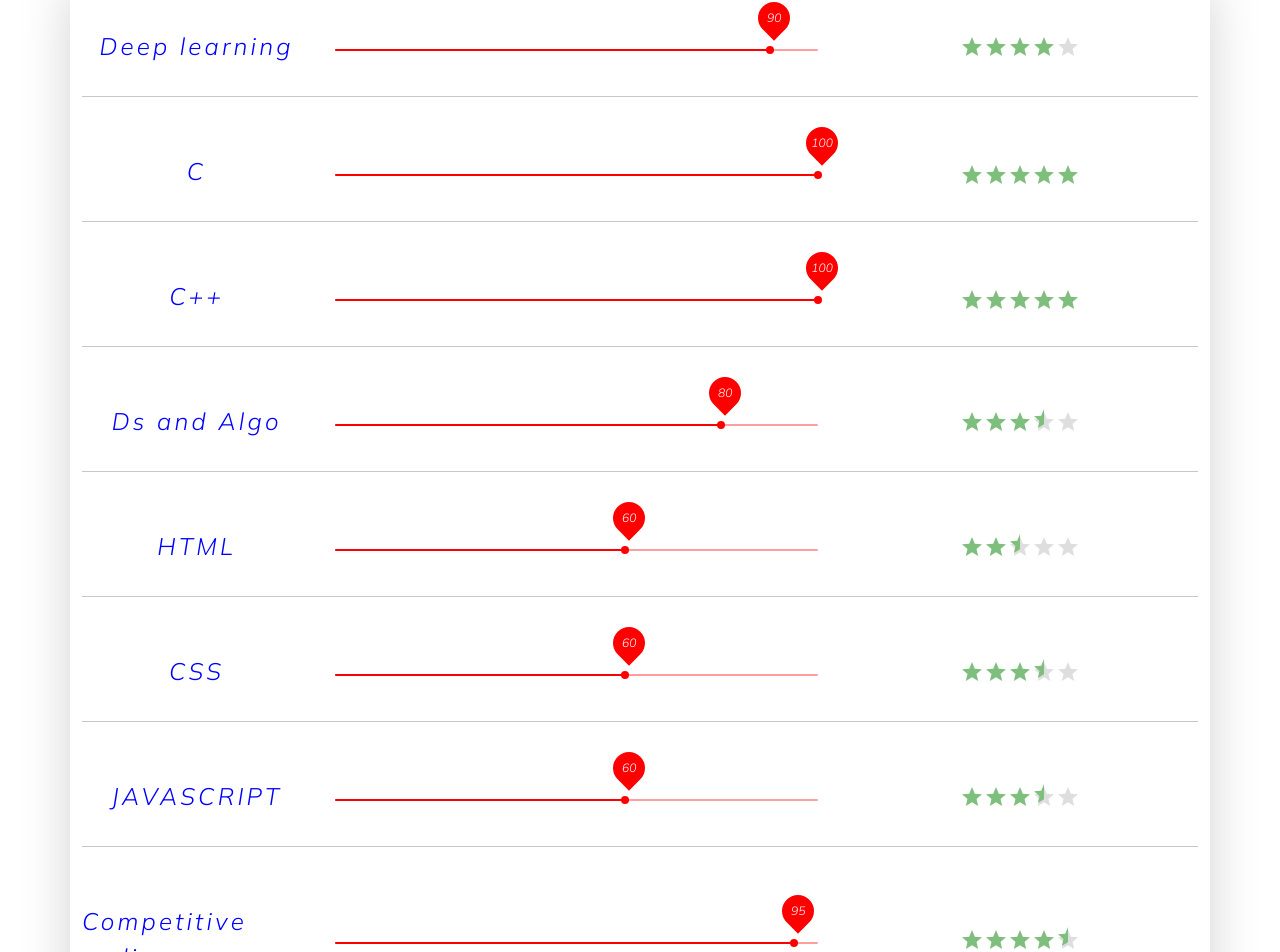
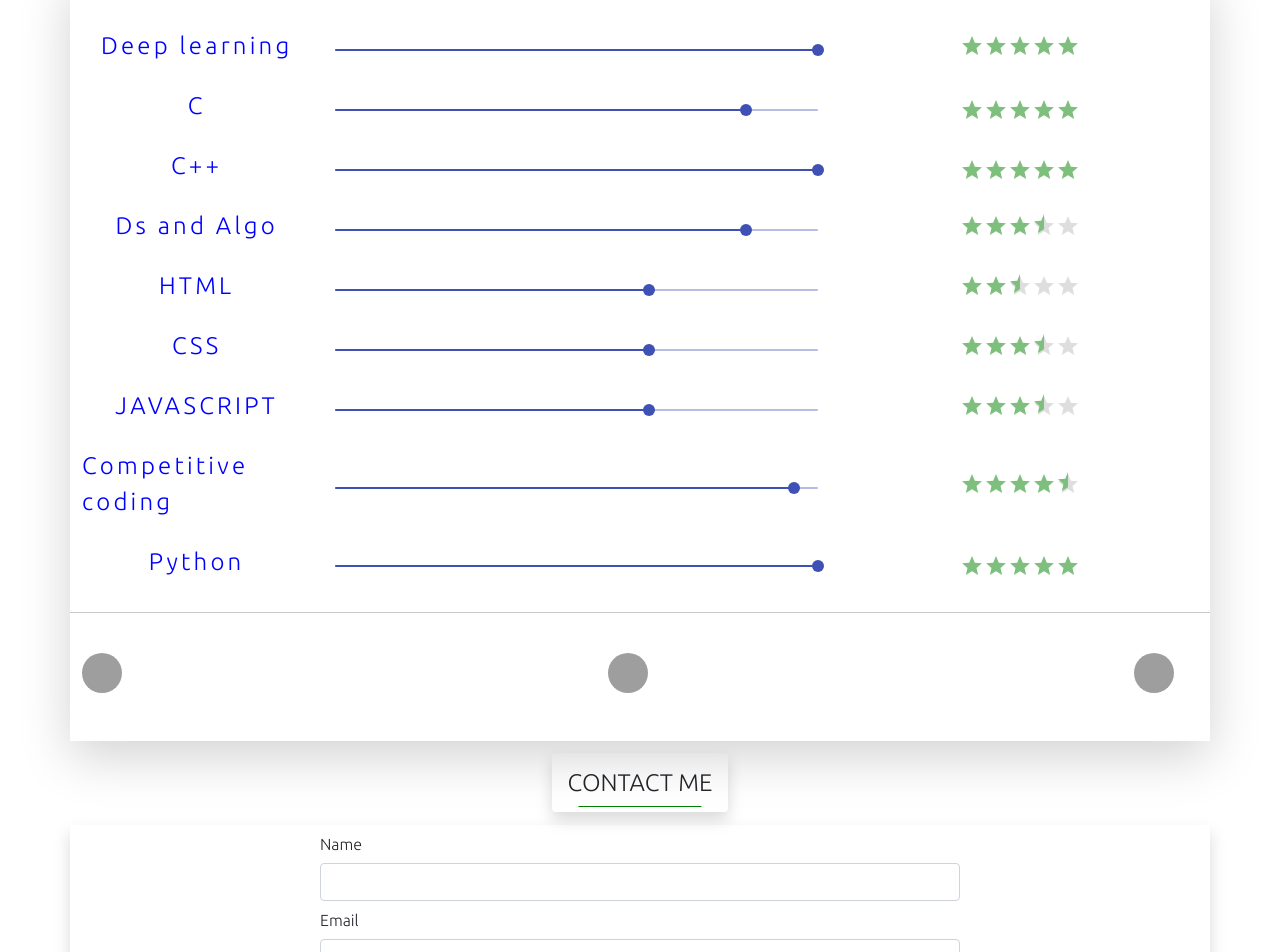
Before and after one commit to Tejas-r281/Own-portfolio, a React (Create React App) app: page / in a window 1280 px wide. Shown: the part 1489-2441 px from the top of the page. Built offline with nearby package versions, Linux system fonts and the light colour scheme; grey boxes are pictures that could not be loaded.

Commit message:
animation add

```diff
--- a/public/index.html
+++ b/public/index.html
@@ -21,6 +21,7 @@
   <body>
     <noscript>You need to enable JavaScript to run this app.</noscript>
     <div id="root"></div>
+    <!-- <script defer src="../src/Java.jsx"></script> -->
     <script src="https://code.jquery.com/jquery-1.10.1.js" integrity="sha256-663tSdtipgBgyqJXfypOwf9ocmvECGG8Zdl3q+tk+n0=" crossorigin="anonymous"></script>
   </body>
 </html>
--- /dev/null
+++ b/src/All.jsx
@@ -0,0 +1,16 @@
+document.addEventListener("DOMContentLoaded",function(event){
+    const content= document.querySelectorAll('.a');
+    console.log(content);
+    window.addEventListener('scroll',(e)=>{
+        content.forEach((element)=>{
+            // console.log(element);
+            // var ans= element.classList.contains('header');
+            // console.log(ans);
+            if(element.autofocus)
+            {
+                console.log(element);
+            }
+
+        })
+    })
+});
--- a/src/App.jsx
+++ b/src/App.jsx
@@ -6,9 +6,10 @@ import Projects from './Projects';
 import About from "./About";
 import Footer from './Footer';
 import "./Public.css";
-import "./Java";
+
 import Home from "./Home";
-import Contact from './Contact'
+import Contact from './Contact';
+import Test from "./Test";
 
 // import { Redirect, Route, Switch } from 'react-router-dom';
 // import Home from './Home';
@@ -20,20 +21,23 @@ function App() {
     <div className="a">
       <Navbar />
       </div>
-      <div className="b">
+      <div className="a">
       <Home />
       </div>
-      <div className="c">
+      <div className="a">
       <About />
       </div>
-      <div className="d">
+      <div className="a">
       <Skills />
       </div>
       {/* <Education /> */}
-      <div className="e">
+      <div className="a">
       <Contact />
       </div>
-      <div className="f">
+      {/* <div className="a container">
+        <Test/>
+      </div> */}
+      <div className="a">
       <Footer />
       </div>
 
--- a/src/Contact.jsx
+++ b/src/Contact.jsx
@@ -8,28 +8,28 @@ function Contact() {
               <span className="rounded shadow p-3">Contact me</span>
             </div>
             <form className="container shadow d-flex justify-content-center flex-column align-items-center form  ">
-                <div class="row d-flex justify-content-center align-items-center flex-column  mb-3">
+                <div className="row d-flex justify-content-center align-items-center flex-column  mb-3">
                     <div className="col-12">
-                        <label for="inputEmail3" class="col-sm-2 col-form-label">Name</label>
-                        <div class="col ">
-                            <input type="text" class="form-control email" id="inputEmail3" autoComplete="off"  />
+                        <label htmlFor="inputEmail3" className="col-sm-2 col-form-label">Name</label>
+                        <div className="col ">
+                            <input type="text" className="form-control email" id="inputEmail3" autoComplete="off"  />
                         </div>
                     </div>
                     <div className="col-12">
-                        <label for="inputEmail3" class="col-sm-2 col-form-label">Email</label>
-                        <div class="col ">
-                            <input type="email" class="form-control email" id="inputEmail3" autoComplete="off" />
+                        <label htmlFor="inputEmail3" className="col-sm-2 col-form-label">Email</label>
+                        <div className="col ">
+                            <input type="email" className="form-control email" id="inputEmail3" autoComplete="off" />
                         </div>
                     </div>
                     <div className="col-12">
-                        <label for="inputEmail3" class="col-sm-2 col-form-label">Message</label>
-                        <div class="col ">
+                        <label htmlFor="inputEmail3" className="col-sm-2 col-form-label">Message</label>
+                        <div className="col ">
                            <textarea className="email h-75 rounded-3 p-2" name="" id="" cols="10" rows="10"></textarea>
                         </div>
                     </div>
                 </div>
 
-                <button type="submit" class="btn btn-primary submit mb-3">SUBMIT</button>
+                <button type="submit" className="btn btn-primary submit mb-3">SUBMIT</button>
             </form>
         </>
     )
--- a/src/Navbar.css
+++ b/src/Navbar.css
@@ -59,3 +59,20 @@
         /* height: auto; */
         /* color: yellow; */
   /* }  */
+  .spinner{
+      margin-left: 10px;
+      font-size: 40px;
+      color: red;
+      animation: spinners 2ms ease-in infinite ;
+      position: absolute;
+      /* opacity: .5; */
+  }
+  @keyframes spinners
+  {
+      0%{
+          transform: rotate(0deg);
+      }
+      100%{
+          transform: rotate(359deg);
+      }
+  }
--- a/src/Public.css
+++ b/src/Public.css
@@ -1,6 +1,6 @@
-@import url('https://fonts.googleapis.com/css2?family=Mulish:ital,wght@1,300&display=swap');
+@import url('https://fonts.googleapis.com/css2?family=Ubuntu:wght@300&display=swap');
 *{
     margin: 0;
     padding: 0;
-    font-family: 'Mulish', sans-serif;
+    font-family: 'Ubuntu', sans-serif;
 }
--- a/src/Skills.jsx
+++ b/src/Skills.jsx
@@ -10,12 +10,74 @@ import Slider from '@material-ui/core/Slider';
 import "./Skills.css";
 import Avatar from '@material-ui/core/Avatar';
 import Tooltip from '@material-ui/core/Tooltip';
+import useState from 'react';
 
 
 
+function valuetext(value) {
+    // console.log(value);
+    return `${value}°C`;
+}
+
 
 function Skills() {
+    // const [va,current]= useState(0);
+    const [counter, setCounter] = React.useState(0);
+    React.useEffect(() => {
+        const timer =
+            counter <= 100 && setInterval(() => setCounter(counter +5),.1);
+        return () => clearInterval(timer);
+    }, [counter]);
+    const [counter1, setCounter1] = React.useState(0);
+    React.useEffect(() => {
+        const timer =
+            counter1 <= 80 && setInterval(() => setCounter1(counter1 +5),.1);
+        return () => clearInterval(timer);
+    }, [counter1]);
+    const [counter2, setcounter2] = React.useState(0);
+    React.useEffect(() => {
+        const timer =
+            counter2 <= 100 && setInterval(() => setcounter2(counter2 +5),.1);
+        return () => clearInterval(timer);
+    }, [counter2]);
+    const [counter4, setcounter4] = React.useState(0);
+    React.useEffect(() => {
+        const timer =
+            counter4 <= 80 && setInterval(() => setcounter4(counter4 +5),.1);
+        return () => clearInterval(timer);
+    }, [counter4]);
+    const [counter5, setcounter5] = React.useState(0);
+    React.useEffect(() => {
+        const timer =
+            counter5 <= 60 && setInterval(() => setcounter5(counter5 +5),.1);
+        return () => clearInterval(timer);
+    }, [counter5]);
+    const [counter6, setcounter6] = React.useState(0);
+    React.useEffect(() => {
+        const timer =
+            counter6 <= 60 && setInterval(() => setcounter6(counter6 +5),.1);
+        return () => clearInterval(timer);
+    }, [counter6]);
+    const [counter7, setcounter7] = React.useState(0);
+    React.useEffect(() => {
+        const timer =
+            counter7 <= 60 && setInterval(() => setcounter7(counter7 +5),.1);
+        return () => clearInterval(timer);
+    }, [counter7]);
+    const [counter8, setcounter8] = React.useState(0);
+    React.useEffect(() => {
+        const timer =
+            counter8 <= 90 && setInterval(() => setcounter8(counter8 +5),.1);
+        return () => clearInterval(timer);
+    }, [counter8]);
+    const [counter9, setcounter9] = React.useState(0);
+    React.useEffect(() => {
+        const timer =
+            counter9 <= 100 && setInterval(() => setcounter9(counter +5),.1);
+        return () => clearInterval(timer);
+    }, [counter9]);
     return (
+
         <>
             <div className="heading m-5">
                 <span className="shadow pb-3 px-5 rounded" >Skills</span>
@@ -31,17 +93,24 @@ function Skills() {
                             </div>
                             <div className="col-8 d-flex justify-content-center align-items-center">
                                 <Slider
-                                    defaultValue={90} valueLabelDisplay="on" style={{ color: "red" }} disabled
+                                    className="raushan"
+                                    value={counter}
+                                    defaultValue={80}
+                                    getAriaValueText={valuetext}
+                                    step={10}
+                                    valueLabelDisplay={counter <= 100 ? "on" : "auto"}
+                                    aria-labelledby="discrete-slider-custom"
+                                    id="10"
                                 />
                             </div>
                         </div>
                     </div>
                     <div className="col-4 d-flex justify-content-center align-items-center ">
-                        <Rating name="customized-5" precision={0.5} defaultValue={4} max={5}
+                        <Rating name="customized-5" precision={0.5} defaultValue={5} max={5}
                             style={{ color: "green" }} disabled />
                     </div>
                 </div>
-                <hr className=" mb-5"/>
+                {/* <hr className=" mb-2" /> */}
                 <div className="row">
                     <div className="col-8">
                         <div className="row">
@@ -51,8 +120,14 @@ function Skills() {
                                 </div>
                             </div>
                             <div className="col-8 d-flex justify-content-center align-items-center">
-                                <Slider
-                                    defaultValue={100} valueLabelDisplay="on" style={{ color: "red" }} disabled
+                                <Slider className="raushan"
+                                    value={counter1}
+                                    defaultValue={80}
+                                    getAriaValueText={valuetext}
+                                    step={10}
+                                    valueLabelDisplay={counter < 80 ? "on" : "auto"}
+                                    aria-labelledby="discrete-slider-custom"
+                                    id="10"
                                 />
                             </div>
                         </div>
@@ -62,7 +137,7 @@ function Skills() {
                             style={{ color: "green" }} disabled />
                     </div>
                 </div>
-                <hr className=" mb-5"/>
+                {/* <hr className=" mb-2" /> */}
                 <div className="row">
                     <div className="col-8">
                         <div className="row">
@@ -72,8 +147,14 @@ function Skills() {
                                 </div>
                             </div>
                             <div className="col-8 d-flex justify-content-center align-items-center">
-                                <Slider
-                                    defaultValue={100} valueLabelDisplay="on" style={{ color: "red" }} disabled
+                                <Slider  className="raushan"
+       value={counter2}
+        defaultValue={80}
+        getAriaValueText={valuetext}
+        step={10}
+        valueLabelDisplay={counter<=100?"on":"auto"}
+        aria-labelledby="discrete-slider-custom"
+        id="10"
                                       />
                             </div>
                         </div>
@@ -83,7 +164,7 @@ function Skills() {
                             style={{ color: "green" }} disabled />
                     </div>
                 </div>
-                <hr className=" mb-5"/>
+                {/* <hr className=" mb-2" /> */}
                 <div className="row">
                     <div className="col-8">
                         <div className="row">
@@ -93,18 +174,23 @@ function Skills() {
                                 </div>
                             </div>
                             <div className="col-8 d-flex justify-content-center align-items-center">
-                                <Slider
-                                    defaultValue={80} valueLabelDisplay="on" style={{ color: "red" }} disabled
-                                />
+                                <Slider className="raushan"
+       value={counter4}
+        defaultValue={80}
+        getAriaValueText={valuetext}
+        step={10}
+        valueLabelDisplay={counter<80?"on":"auto"}
+        aria-labelledby="discrete-slider-custom"
+        id="10" />
                             </div>
                         </div>
                     </div>
                     <div className="col-4 d-flex justify-content-center align-items-center ">
-                        <Rating name="customized-5"precision={0.5} defaultValue={3.5} max={5}
+                        <Rating name="customized-5" precision={0.5} defaultValue={3.5} max={5}
                             style={{ color: "green" }} disabled />
                     </div>
                 </div>
-                <hr className=" mb-5"/>
+                {/* <hr className=" mb-2" /> */}
                 <div className="row">
                     <div className="col-8">
                         <div className="row">
@@ -114,9 +200,14 @@ function Skills() {
                                 </div>
                             </div>
                             <div className="col-8 d-flex justify-content-center align-items-center">
-                                <Slider
-                                    defaultValue={60} valueLabelDisplay="on" style={{ color: "red" }} disabled
-                                />
+                                <Slider className="raushan"
+       value={counter5}
+        defaultValue={80}
+        getAriaValueText={valuetext}
+        step={10}
+        valueLabelDisplay={counter<60?"on":"auto"}
+        aria-labelledby="discrete-slider-custom"
+        id="10" />
                             </div>
                         </div>
                     </div>
@@ -125,7 +216,7 @@ function Skills() {
                             style={{ color: "green" }} disabled />
                     </div>
                 </div>
-                <hr className=" mb-5"/>
+                {/* <hr className=" mb-2" /> */}
                 <div className="row">
                     <div className="col-8">
                         <div className="row">
@@ -135,9 +226,14 @@ function Skills() {
                                 </div>
                             </div>
                             <div className="col-8 d-flex justify-content-center align-items-center">
-                                <Slider
-                                    defaultValue={60} valueLabelDisplay="on" style={{ color: "red" }} disabled
-                                />
+                                <Slider className="raushan"
+       value={counter6}
+        defaultValue={80}
+        getAriaValueText={valuetext}
+        step={10}
+        valueLabelDisplay={counter<60?"on":"auto"}
+        aria-labelledby="discrete-slider-custom"
+        id="10"/>
                             </div>
                         </div>
                     </div>
@@ -146,7 +242,7 @@ function Skills() {
                             style={{ color: "green" }} disabled />
                     </div>
                 </div>
-                <hr className=" mb-5"/>
+                {/* <hr className=" mb-2" /> */}
                 <div className="row">
                     <div className="col-8">
                         <div className="row">
@@ -156,9 +252,14 @@ function Skills() {
                                 </div>
                             </div>
                             <div className="col-8 d-flex justify-content-center align-items-center">
-                                <Slider
-                                    defaultValue={60} valueLabelDisplay="on" style={{ color: "red" }} disabled
-                                />
+                                <Slider className="raushan"
+       value={counter7}
+        defaultValue={80}
+        getAriaValueText={valuetext}
+        step={10}
+        valueLabelDisplay={counter<60?"on":"auto"}
+        aria-labelledby="discrete-slider-custom"
+        id="10"  />
                             </div>
                         </div>
                     </div>
@@ -167,7 +268,7 @@ function Skills() {
                             style={{ color: "green" }} disabled />
                     </div>
                 </div>
-                <hr className=" mb-5"/>
+                {/* <hr className=" mb-2" /> */}
                 <div className="row">
                     <div className="col-8">
                         <div className="row">
@@ -177,9 +278,14 @@ function Skills() {
                                 </div>
                             </div>
                             <div className="col-8 d-flex justify-content-center align-items-center">
-                                <Slider
-                                    defaultValue={95} valueLabelDisplay="on" style={{ color: "red" }} disabled
-                                />
+                                <Slider  className="raushan"
+       value={counter8}
+        defaultValue={80}
+        getAriaValueText={valuetext}
+        step={10}
+        valueLabelDisplay={counter<90?"on":"auto"}
+        aria-labelledby="discrete-slider-custom"
+        id="10"   />
                             </div>
                         </div>
                     </div>
@@ -188,7 +294,7 @@ function Skills() {
                             style={{ color: "green" }} disabled />
                     </div>
                 </div>
-                <hr className=" mb-5"/>
+                {/* <hr className=" mb-2" /> */}
                 <div className="row">
                     <div className="col-8">
                         <div className="row">
@@ -199,8 +305,14 @@ function Skills() {
                             </div>
                             <div className="col-8 d-flex justify-content-center align-items-center">
                                 <Slider
-                                    defaultValue={100} valueLabelDisplay="on" style={{ color: "red" }} disabled
-                                />
+                                 className="raushan"
+                                 value={counter9}
+                                  defaultValue={80}
+                                  getAriaValueText={valuetext}
+                                  step={10}
+                                  valueLabelDisplay={counter<100?"on":"auto"}
+                                  aria-labelledby="discrete-slider-custom"
+                                  id="10"   />
                             </div>
                         </div>
                     </div>
@@ -208,7 +320,7 @@ function Skills() {
                         <Rating name="customized-5" defaultValue={5} max={5}
                             style={{ color: "green" }} disabled />
                     </div>
-                    <hr className="mt-3"/>
+                    <hr className="mt-3" />
                     <div className="row">
 
                         <div className="col-12 d-flex justify-content-between align-items-center  pt-4 ">
--- /dev/null
+++ b/src/Test.jsx
@@ -0,0 +1,43 @@
+import React, { useState } from 'react';
+import { makeStyles } from '@material-ui/core/styles';
+import Typography from '@material-ui/core/Typography';
+import Slider from '@material-ui/core/Slider';
+// import { debounce } from '@material-ui/core';
+
+
+
+// console.log(raushan.id);
+
+
+function valuetext(value) {
+    // console.log(value);
+  return `${value}°C`;
+}
+
+export default function DiscreteSlider() {
+  const [counter, setCounter] = React.useState(0);
+  React.useEffect(() => {
+    const timer =
+      counter<85 && setInterval(() => setCounter(counter + 1), 100);
+    return () => clearInterval(timer);
+  }, [counter]);
+
+  return (
+    <div>
+      <Typography  gutterBottom>
+        Always visible
+      </Typography>
+      {/* <div className="raushan" >70</div> */}
+      <Slider
+      className="raushan"
+       value={counter}
+        defaultValue={80}
+        getAriaValueText={valuetext}
+        step={10}
+        valueLabelDisplay={counter<85?"on":"auto"}
+        aria-labelledby="discrete-slider-custom"
+        id="10"
+      />
+    </div>
+  );
+}
--- a/src/index.js
+++ b/src/index.js
@@ -2,7 +2,8 @@ import React from 'react';
 import ReactDOM from 'react-dom';
 import App from './App';
 import {BrowserRouter} from 'react-router-dom';
-
+import "./Java";
+import "./All";
 ReactDOM.render(
 <BrowserRouter>
 <App />
```
Also changed, not shown: src/Java.jsx (+51 -13 lines), src/Navbar.jsx (+26 -18 lines). Lines whose indentation alone changed are shown as unchanged.
